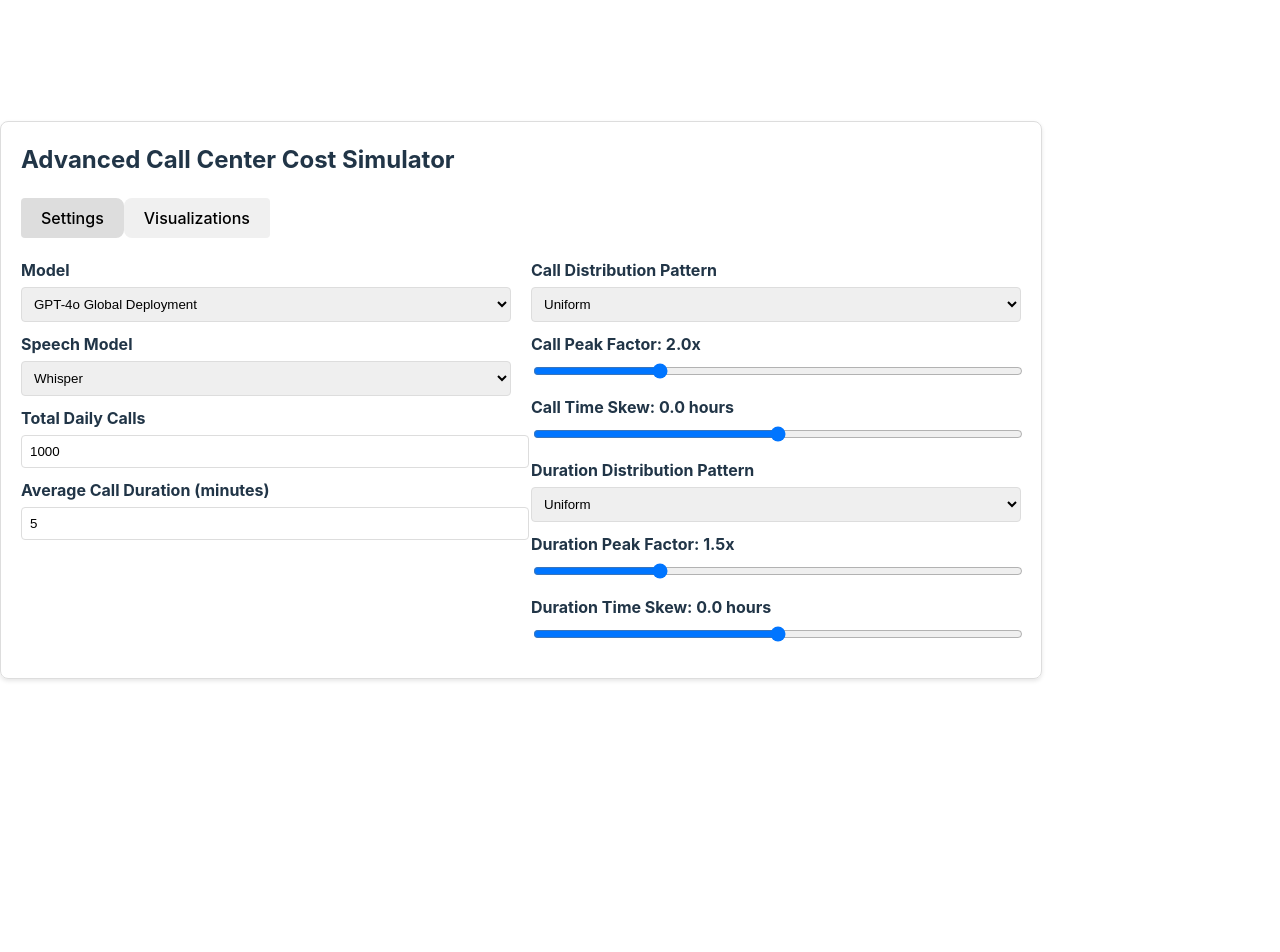
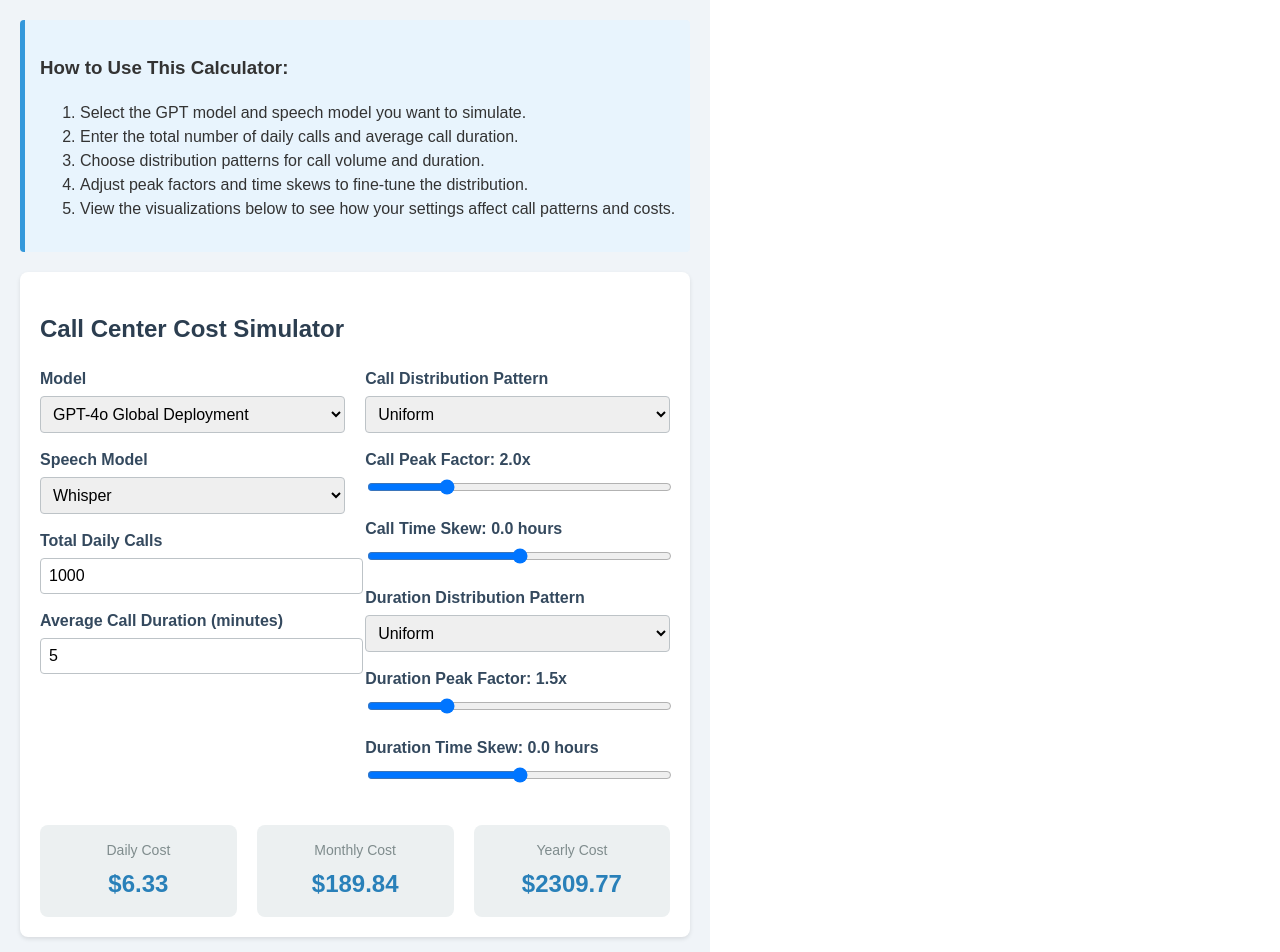
Before and after one commit to setuc/call-center-sizing, a React (Vite) app: page / in a window 1280 px wide. Shown: the top 952 px of the page. Before the commit the page ends 800 px from the top, so only its background shows below. Built offline with nearby package versions, Linux system fonts and the light colour scheme; the HTML template or start-up script is replaced by a standard one.

Commit message:
changes to the UI and the visualizations.

```diff
--- a/src/App.jsx
+++ b/src/App.jsx
@@ -2,83 +2,108 @@ import React, { useState, useEffect } from 'react';
 import styled from 'styled-components';
 import { BarChart, Bar, LineChart, Line, XAxis, YAxis, Tooltip, Legend, ResponsiveContainer, ComposedChart } from 'recharts';
 
+const AppContainer = styled.div`
+  font-family: Arial, sans-serif;
+  max-width: 1200px;
+  margin: 0 auto;
+  padding: 20px;
+  background-color: #f0f4f8;
+  color: #333;
+`;
+
 const Card = styled.div`
-  width: 1000px;
-  border: 1px solid #ddd;
+  background-color: white;
   border-radius: 8px;
   padding: 20px;
-  margin: 20px auto;
+  margin-bottom: 20px;
   box-shadow: 0 2px 4px rgba(0,0,0,0.1);
-`;
-
-const CardHeader = styled.div`
-  margin-bottom: 20px;
 `;
 
 const CardTitle = styled.h2`
   font-size: 24px;
-  margin: 0;
+  margin-bottom: 20px;
+  color: #2c3e50;
 `;
 
-const CardContent = styled.div``;
+const Grid = styled.div`
+  display: grid;
+  grid-template-columns: 1fr 1fr;
+  gap: 20px;
+
+  @media (max-width: 768px) {
+    grid-template-columns: 1fr;
+  }
+`;
 
 const Label = styled.label`
   display: block;
   margin-bottom: 5px;
   font-weight: bold;
+  color: #34495e;
 `;
 
 const Input = styled.input`
   width: 100%;
   padding: 8px;
-  margin-bottom: 10px;
-  border: 1px solid #ddd;
+  margin-bottom: 15px;
+  border: 1px solid #bdc3c7;
   border-radius: 4px;
+  font-size: 16px;
 `;
 
 const Select = styled.select`
   width: 100%;
   padding: 8px;
-  margin-bottom: 10px;
-  border: 1px solid #ddd;
+  margin-bottom: 15px;
+  border: 1px solid #bdc3c7;
   border-radius: 4px;
+  font-size: 16px;
 `;
 
 const SliderContainer = styled.div`
-  margin-bottom: 10px;
+  margin-bottom: 15px;
 `;
 
 const Slider = styled.input.attrs({ type: 'range' })`
   width: 100%;
 `;
 
-const TabContainer = styled.div`
-  margin-bottom: 20px;
+const ChartContainer = styled.div`
+  margin-top: 20px;
 `;
 
-const TabButton = styled.button`
-  padding: 10px 20px;
-  border: none;
-  background-color: ${props => props.active ? '#ddd' : '#f0f0f0'};
-  cursor: pointer;
-  &:first-child {
-    border-top-left-radius: 4px;
-    border-bottom-left-radius: 4px;
-  }
-  &:last-child {
-    border-top-right-radius: 4px;
-    border-bottom-right-radius: 4px;
-  }
+const CostDisplay = styled.div`
+  display: grid;
+  grid-template-columns: repeat(3, 1fr);
+  gap: 20px;
+  margin-top: 20px;
+  text-align: center;
 `;
 
-const TabContent = styled.div`
-  display: ${props => props.active ? 'block' : 'none'};
+const CostItem = styled.div`
+  background-color: #ecf0f1;
+  padding: 15px;
+  border-radius: 8px;
 `;
 
-const Grid = styled.div`
-  display: grid;
-  grid-template-columns: 1fr 1fr;
-  gap: 20px;
+const CostLabel = styled.div`
+  font-size: 14px;
+  color: #7f8c8d;
+  margin-bottom: 5px;
+`;
+
+const CostValue = styled.div`
+  font-size: 24px;
+  font-weight: bold;
+  color: #2980b9;
+`;
+
+const Instructions = styled.div`
+  background-color: #e8f4fd;
+  border-left: 5px solid #3498db;
+  padding: 15px;
+  margin-bottom: 20px;
+  border-radius: 4px;
 `;
 
 const models = [
@@ -121,7 +146,6 @@ const CallCenterSimulator = () => {
   const [durationPeakFactor, setDurationPeakFactor] = useState(1.5);
   const [callSkew, setCallSkew] = useState(0);
   const [durationSkew, setDurationSkew] = useState(0);
-  const [activeTab, setActiveTab] = useState('settings');
 
   const wordsPerMinute = 150;
   const tokensPerWord = 1.5;
@@ -150,7 +174,7 @@ const CallCenterSimulator = () => {
 
     // Apply skew
     const skewedDistribution = distribution.map((value, hour) => {
-      const skewEffect = Math.sin((hour / 24 + skew) * 2 * Math.PI);
+      const skewEffect = Math.sin((hour / 24 + skew / 12) * 2 * Math.PI);
       return value * (1 + skewEffect * 0.5);
     });
 
@@ -188,16 +212,20 @@ const CallCenterSimulator = () => {
   }));
 
   return (
+    <AppContainer>
+      <Instructions>
+        <h3>How to Use This Calculator:</h3>
+        <ol>
+          <li>Select the GPT model and speech model you want to simulate.</li>
+          <li>Enter the total number of daily calls and average call duration.</li>
+          <li>Choose distribution patterns for call volume and duration.</li>
+          <li>Adjust peak factors and time skews to fine-tune the distribution.</li>
+          <li>View the visualizations below to see how your settings affect call patterns and costs.</li>
+        </ol>
+      </Instructions>
+
       <Card>
-      <CardHeader>
-        <CardTitle>Advanced Call Center Cost Simulator</CardTitle>
-      </CardHeader>
-      <CardContent>
-        <TabContainer>
-          <TabButton active={activeTab === 'settings'} onClick={() => setActiveTab('settings')}>Settings</TabButton>
-          <TabButton active={activeTab === 'visualizations'} onClick={() => setActiveTab('visualizations')}>Visualizations</TabButton>
-        </TabContainer>
-        <TabContent active={activeTab === 'settings'}>
+        <CardTitle>Call Center Cost Simulator</CardTitle>
         <Grid>
           <div>
             <Label>Model</Label>
@@ -256,9 +284,26 @@ const CallCenterSimulator = () => {
             </SliderContainer>
           </div>
         </Grid>
-        </TabContent>
-        <TabContent active={activeTab === 'visualizations'}>
-          <div>
+
+        <CostDisplay>
+          <CostItem>
+            <CostLabel>Daily Cost</CostLabel>
+            <CostValue>${costs.daily}</CostValue>
+          </CostItem>
+          <CostItem>
+            <CostLabel>Monthly Cost</CostLabel>
+            <CostValue>${costs.monthly}</CostValue>
+          </CostItem>
+          <CostItem>
+            <CostLabel>Yearly Cost</CostLabel>
+            <CostValue>${costs.yearly}</CostValue>
+          </CostItem>
+        </CostDisplay>
+      </Card>
+
+      <Card>
+        <CardTitle>Visualizations</CardTitle>
+        <ChartContainer>
           <Label>Call and Duration Distribution</Label>
           <ResponsiveContainer width="100%" height={400}>
             <ComposedChart data={chartData}>
@@ -271,8 +316,8 @@ const CallCenterSimulator = () => {
               <Line yAxisId="right" type="monotone" dataKey="duration" stroke="#82ca9d" name="Avg Duration (min)" />
             </ComposedChart>
           </ResponsiveContainer>
-          </div>
-          <div>
+        </ChartContainer>
+        <ChartContainer>
           <Label>Agents Needed Distribution</Label>
           <ResponsiveContainer width="100%" height={300}>
             <BarChart data={chartData}>
@@ -283,27 +328,9 @@ const CallCenterSimulator = () => {
               <Bar dataKey="agents" fill="#ffc658" name="Agents Needed" />
             </BarChart>
           </ResponsiveContainer>
-          </div>
-          <div>
-            <Label>Estimated Costs</Label>
-            <Grid>
-              <div>
-                <div>Daily</div>
-                <div>${costs.daily}</div>
-              </div>
-              <div>
-                <div>Monthly</div>
-                <div>${costs.monthly}</div>
-              </div>
-              <div>
-                <div>Yearly</div>
-                <div>${costs.yearly}</div>
-              </div>
-            </Grid>
-          </div>
-        </TabContent>
-      </CardContent>
+        </ChartContainer>
       </Card>
+    </AppContainer>
   );
 };
 
```
Lines whose indentation alone changed are shown as unchanged.
